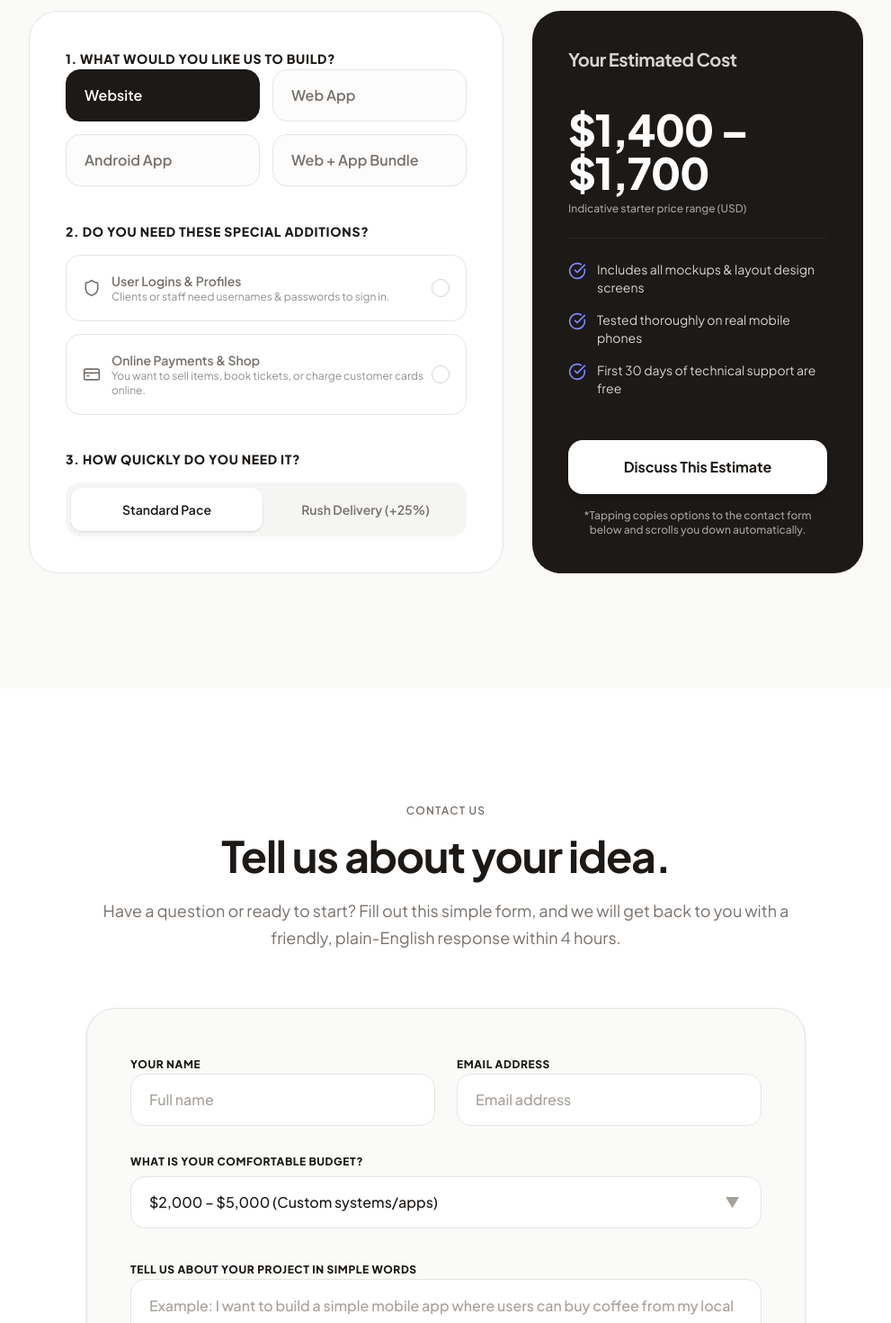
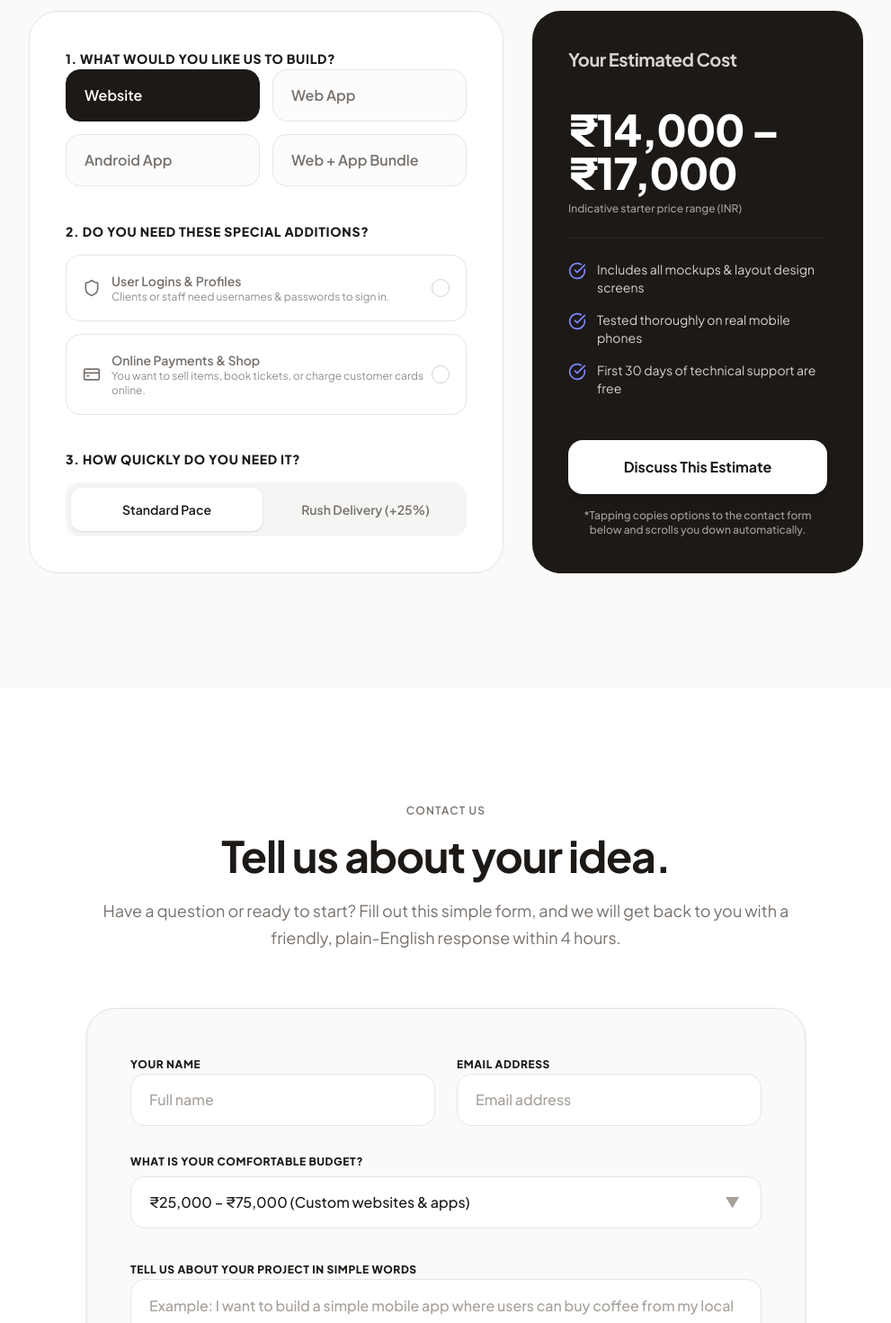
Before and after one commit to csheoganj-del/codearc, a React (Vite) app: page / in a window 1280 px wide. Shown: the part 4540-6010 px from the top of the page at 90% size, without its empty margins (144-1135 px from the left). Built offline with nearby package versions, Linux system fonts and the light colour scheme.

Commit message:
feat: convert currency estimator and budgets to Indian Rupees (INR)

```diff
--- a/src/components/ContactForm.tsx
+++ b/src/components/ContactForm.tsx
@@ -9,7 +9,7 @@ interface ContactFormProps {
 export default function ContactForm({ prefilledText }: ContactFormProps) {
   const [name, setName] = useState('');
   const [email, setEmail] = useState('');
-  const [budget, setBudget] = useState('2000-5000');
+  const [budget, setBudget] = useState('25000-75000');
   const [message, setMessage] = useState('');
   const [submitted, setSubmitted] = useState(false);
 
@@ -29,7 +29,7 @@ export default function ContactForm({ prefilledText }: ContactFormProps) {
     setTimeout(() => {
       setName('');
       setEmail('');
-      setBudget('2000-5000');
+      setBudget('25000-75000');
       setMessage('');
       setSubmitted(false);
     }, 8000);
@@ -123,10 +123,10 @@ export default function ContactForm({ prefilledText }: ContactFormProps) {
                     onChange={(e) => setBudget(e.target.value)}
                     className="w-full px-5 py-4 rounded-2xl bg-white border border-[#E7E5E4] text-[#1C1917] text-base focus:outline-none focus:border-stone-500 focus:ring-1 focus:ring-stone-500 transition-all font-medium appearance-none cursor-pointer"
                   >
-                    <option value="under-2000">Under $2,000 (Small projects/simple sites)</option>
-                    <option value="2000-5000">$2,000 – $5,000 (Custom systems/apps)</option>
-                    <option value="5000-10000">$5,000 – $10,000 (Complete bundles/larger tools)</option>
-                    <option value="10000+">Over $10,000 (Enterprise solutions)</option>
+                    <option value="under-25000">Under ₹25,000 (Simple storefronts/blogs)</option>
+                    <option value="25000-75000">₹25,000 – ₹75,000 (Custom websites & apps)</option>
+                    <option value="75000-150000">₹75,000 – ₹1,50,000 (Complete bundles/larger tools)</option>
+                    <option value="150000+">Over ₹1,50,000 (Enterprise solutions)</option>
                   </select>
                   <div className="absolute right-6 top-1/2 -translate-y-1/2 pointer-events-none text-stone-400 font-bold">
                     ▼
--- a/src/components/Estimator.tsx
+++ b/src/components/Estimator.tsx
@@ -15,22 +15,22 @@ export default function Estimator({ onSelectEstimate }: EstimatorProps) {
   const [speed, setSpeed] = useState<'standard' | 'rush'>('standard');
   const [applied, setApplied] = useState<boolean>(false);
 
-  // Pricing constants (indicated in simple, honest starter ranges)
+  // Pricing constants in INR (indicated in simple, honest starter ranges)
   const basePrices: Record<PlatformType, number> = {
-    website: 1500,
-    webapp: 3500,
-    android: 4000,
-    bundle: 5000,
+    website: 15000,
+    webapp: 45000,
+    android: 60000,
+    bundle: 85000,
   };
 
   const calculateEstimate = () => {
     let price = basePrices[platform];
-    if (needLogin) price += 1000;
-    if (needPayments) price += 1200;
+    if (needLogin) price += 15000;
+    if (needPayments) price += 15000;
     if (speed === 'rush') price *= 1.25;
 
-    const lower = Math.round((price * 0.9) / 100) * 100;
-    const upper = Math.round((price * 1.1) / 100) * 100;
+    const lower = Math.round((price * 0.9) / 1000) * 1000;
+    const upper = Math.round((price * 1.1) / 1000) * 1000;
     return { lower, upper };
   };
 
@@ -44,7 +44,7 @@ export default function Estimator({ onSelectEstimate }: EstimatorProps) {
       bundle: 'Website + Android App Bundle',
     };
 
-    const detailsText = `I used your estimator and got an estimate of $${lower} - $${upper}.
+    const detailsText = `I used your estimator and got an estimate of ₹${lower.toLocaleString('en-IN')} - ₹${upper.toLocaleString('en-IN')}.
 - Product: ${platformLabel[platform]}
 - Requires Customer Login: ${needLogin ? 'Yes' : 'No'}
 - Requires Payments/Store: ${needPayments ? 'Yes' : 'No'}
@@ -212,10 +212,10 @@ I would like to discuss my project!`;
 
               <div className="pt-4 pb-6 border-b border-stone-800">
                 <span className="text-4xl md:text-5xl font-black tracking-tight block">
-                  ${lower.toLocaleString()} – ${upper.toLocaleString()}
+                  ₹{lower.toLocaleString('en-IN')} – ₹{upper.toLocaleString('en-IN')}
                 </span>
                 <span className="text-xs text-stone-400 mt-2 block font-medium">
-                  Indicative starter price range (USD)
+                  Indicative starter price range (INR)
                 </span>
               </div>
 
```
